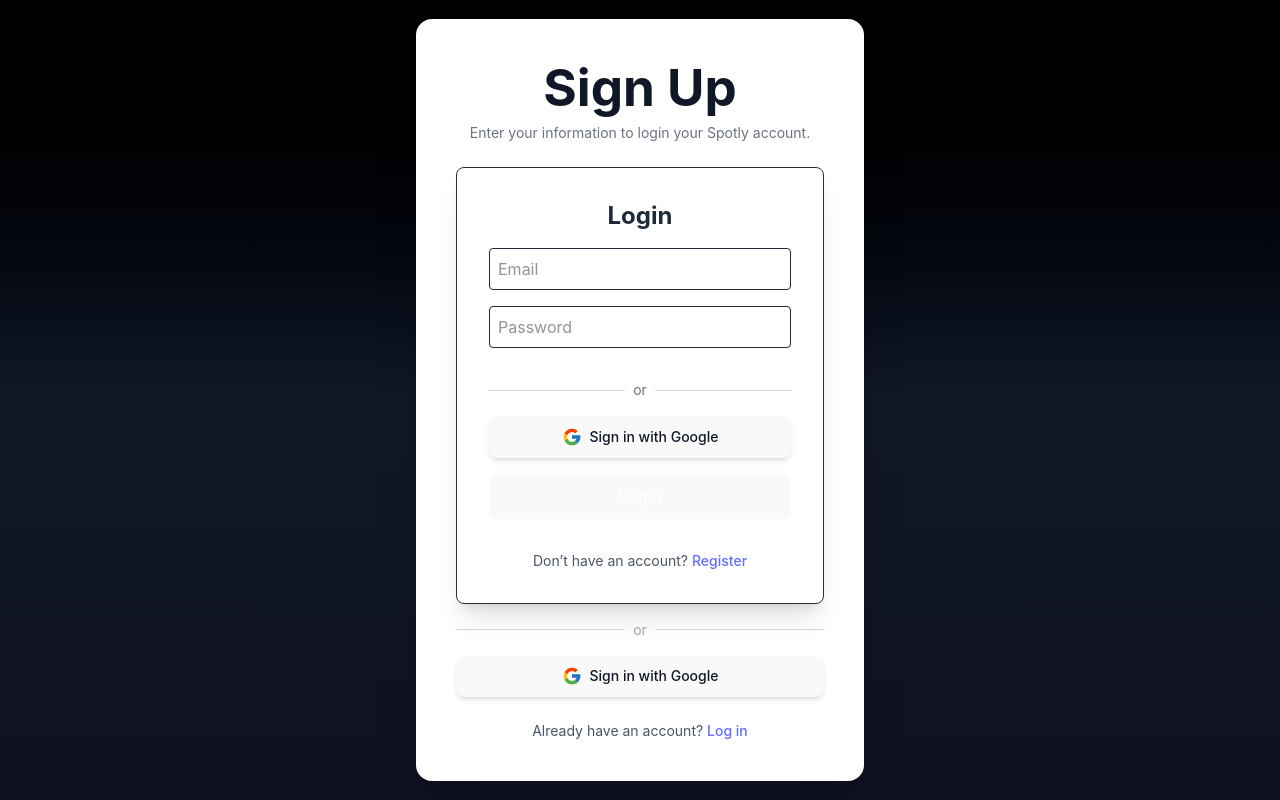
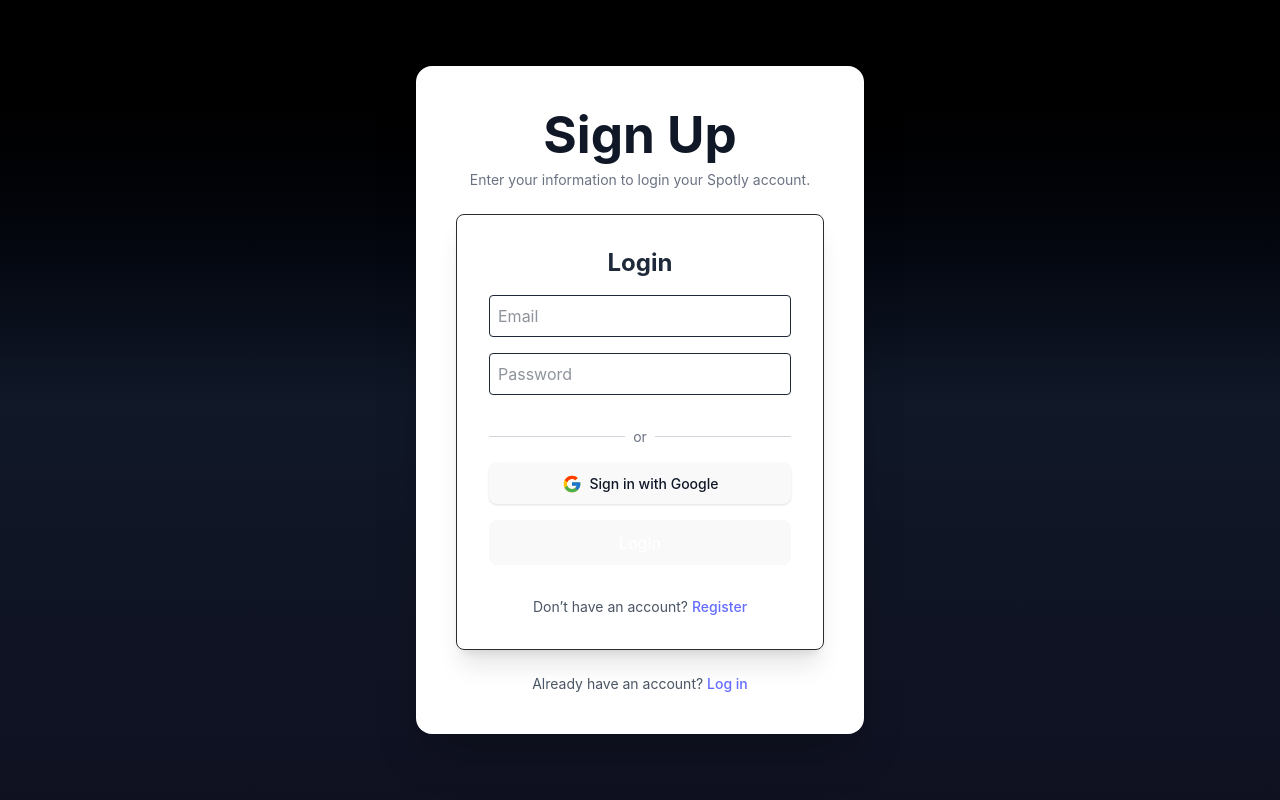
Before and after one commit to Keon24/Spotly-Frontend, a React (Vite) app: page /login in a window 1280 px wide. Built offline with nearby package versions, Linux system fonts and the light colour scheme; no server answers.

Commit message:
Fix Google button: remove duplicate and ensure white background is visible

```diff
--- a/src/components/auth/GoogleAuthButton.tsx
+++ b/src/components/auth/GoogleAuthButton.tsx
@@ -10,7 +10,7 @@ const GoogleAuthButton: React.FC = () => {
     <button
       type="button"
       onClick={handleGoogleLogin}
-      className="w-full flex items-center justify-center gap-2 border-2 border-gray-300 rounded-md py-3 px-4 bg-white hover:bg-gray-100 transition shadow-md"
+      className="w-full flex items-center justify-center gap-2 border border-gray-400 rounded-lg py-3 px-4 bg-white text-gray-900 hover:bg-gray-50 transition-all duration-200 shadow-sm font-medium"
     >
       <FcGoogle className="text-xl" />
       <span className="text-sm text-gray-900 font-medium">Sign in with Google</span>
--- a/src/pages/LoginPage.tsx
+++ b/src/pages/LoginPage.tsx
@@ -1,5 +1,4 @@
 import LoginForm from "../components/auth/LoginForm"
-import GoogleAuthButton from "../components/auth/GoogleAuthButton";
 import { Link } from 'react-router-dom'
 export default function LoginPage() {
   return (
@@ -14,13 +13,6 @@ export default function LoginPage() {
         <LoginForm />
 
 
-        <div className="flex items-center my-4">
-          <div className="flex-grow border-t border-gray-300" />
-          <span className="mx-2 text-sm text-gray-400">or</span>
-          <div className="flex-grow border-t border-gray-300" />
-        </div>
-
-        <GoogleAuthButton />
         <p className="text-center text-sm text-gray-600 mt-6">
           Already have an account?{" "}
           <Link to="/login" className="text-indigo-400 hover:text-indigo-300 transition-colors font-medium">
```
